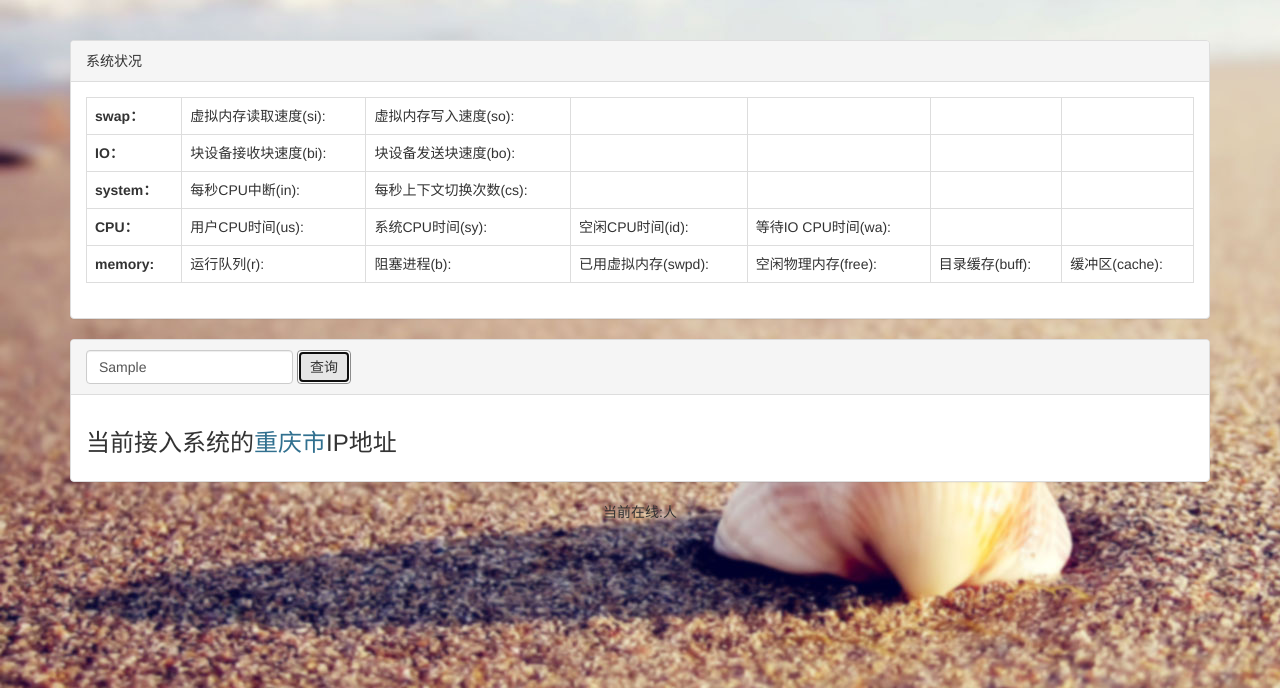
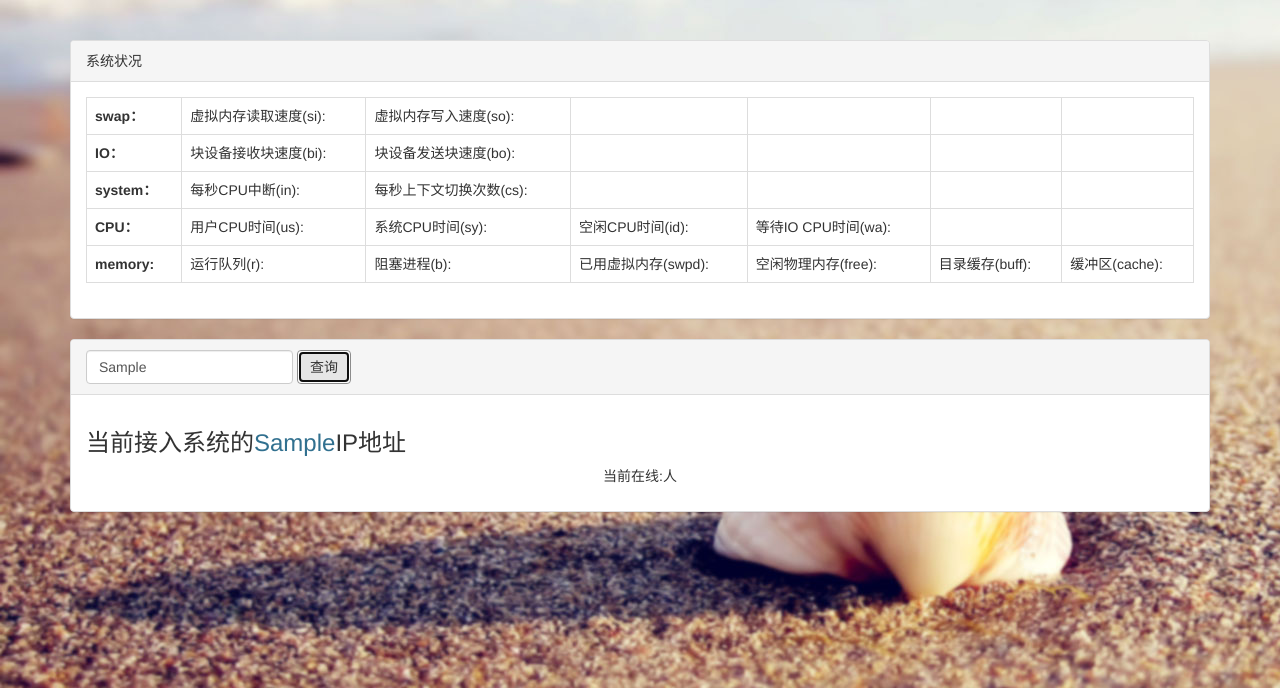
Before and after one commit to 15-321/questionnaire-suite, a plain HTML site: page QuestionnaireSuite/WebContent/watchsys.html in a window 1280 px wide. Both pictures are taken after typing "Sample" into the empty fields and a click on the button "查询". Shown: the part 112-800 px from the top of the page. Drawn offline with Linux system fonts and the light colour scheme; no server answers.

Commit message:
界面改变

```diff
--- a/QuestionnaireSuite/WebContent/js/watchsys.js
+++ b/QuestionnaireSuite/WebContent/js/watchsys.js
@@ -8,10 +8,12 @@
     }
     var searchBtn=$('#searchBtn');
     var IPlist=$('#IPlist');
+    var cityCurrent=$('#cityCurrent');
     //查询IP
     searchBtn.click(function(e){
         e.preventDefault();
         var city=$('#city').val();
+        cityCurrent.text(city);
         $.ajax({
             url:'http://localhost:8080/QuestionnaireSuite/WatchIPServlet',
             data:{
--- a/QuestionnaireSuite/WebContent/watchsys.html
+++ b/QuestionnaireSuite/WebContent/watchsys.html
@@ -103,12 +103,12 @@
         </form>
         </div>
         <div class="panel-body">
-            <h3>当前接入系统的<span class="text-info">重庆市</span>IP地址</h3>
+            <h3>当前接入系统的<span class="text-info" id="cityCurrent"></span>IP地址</h3>
             <ul id="IPlist" class="text-info">
             </ul>
+            <p class="text-center">当前在线:<span id="IPNumber" class="label label-default"></span>人</p>
         </div>
     </div>
-    <p class="text-center">当前在线:<span id="IPNumber" class="label label-default"></span>人</p>
 </div>
 <!--jquery引入-->
 <script src="js/jquery-2.1.4.min.js"></script>
```
